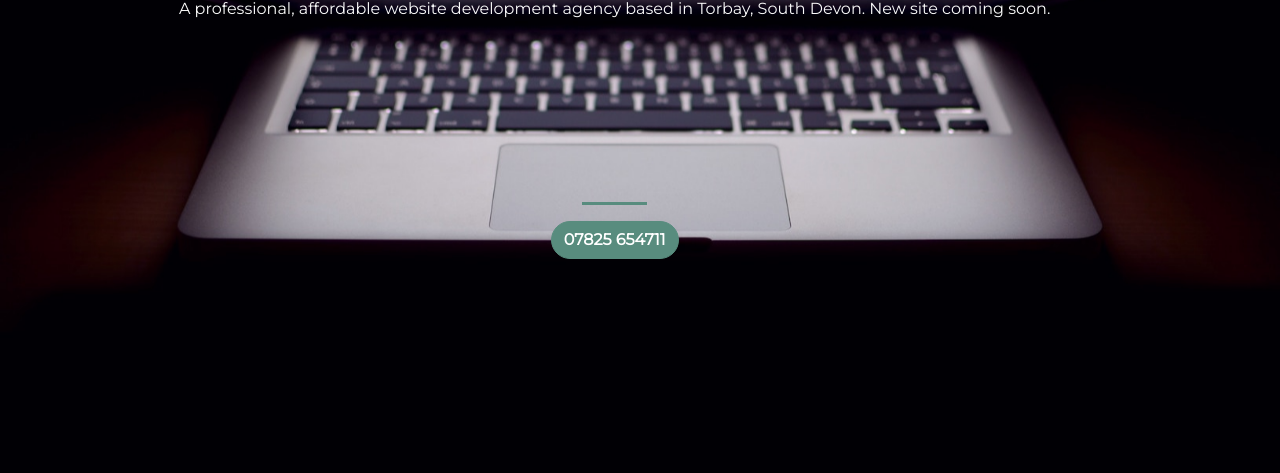
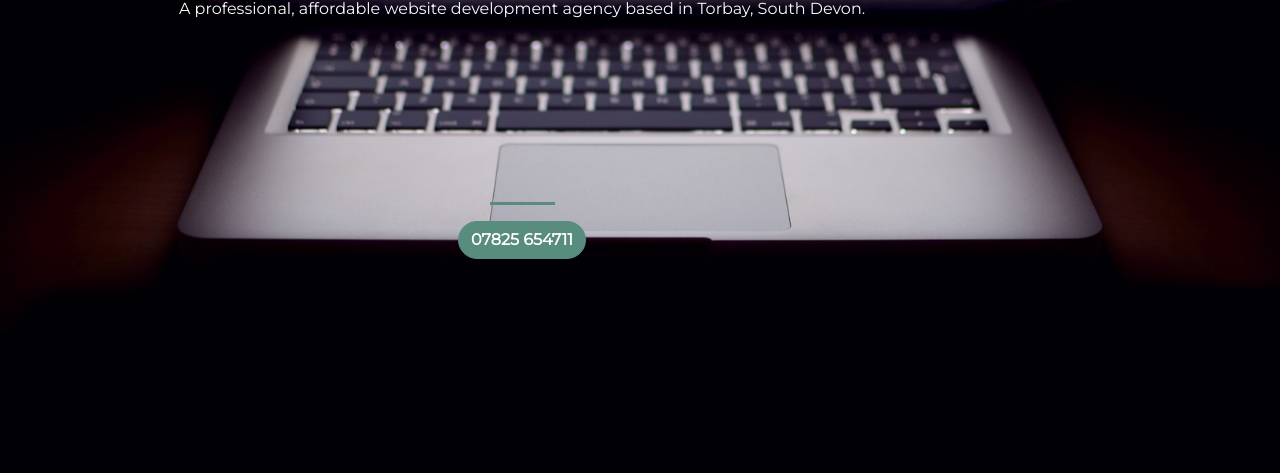
Before and after one commit to KatRowe/startup-website, a plain HTML site: page index.html in a window 1280 px wide. Shown: the part 327-800 px from the top of the page. Drawn offline with nearby package versions, Linux system fonts and the light colour scheme.

Commit message:
Update index.html

```diff
--- a/index.html
+++ b/index.html
@@ -26,7 +26,7 @@
       <header class="text-center col-12">
         <h1 class="text-uppercase"><strong>Webcoda</strong></h1>
         <h2>New site coming soon.</h2>
-        <h3>A professional, affordable website development agency based in Torbay, South Devon.  New site coming soon.</h3>
+        <h3>A professional, affordable website development agency based in Torbay, South Devon.</h3>
       </header>
 
       <div class="buffer col-12"></div>
```
